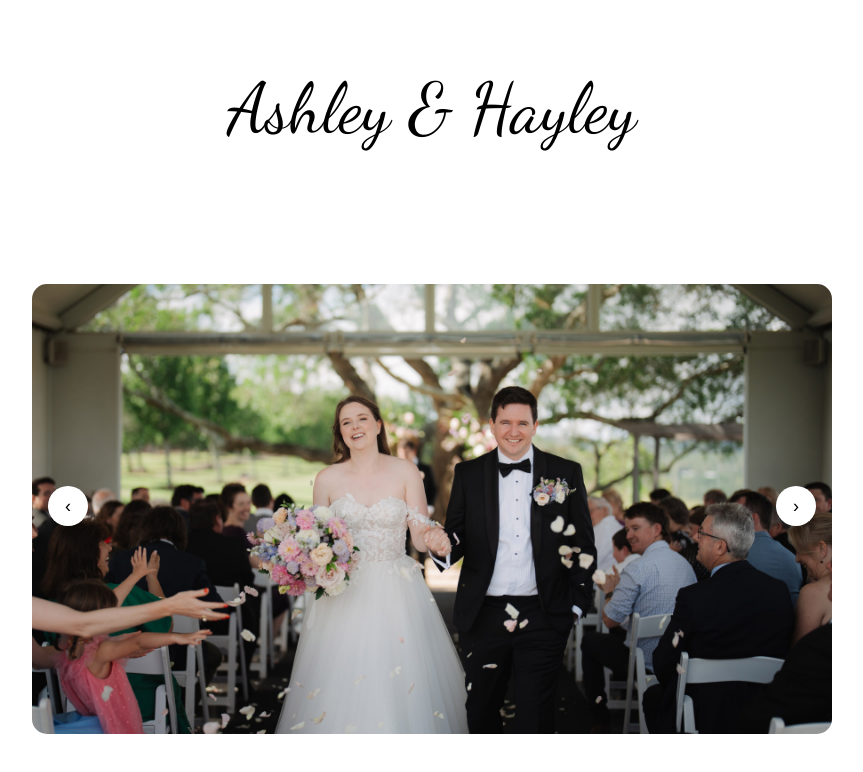
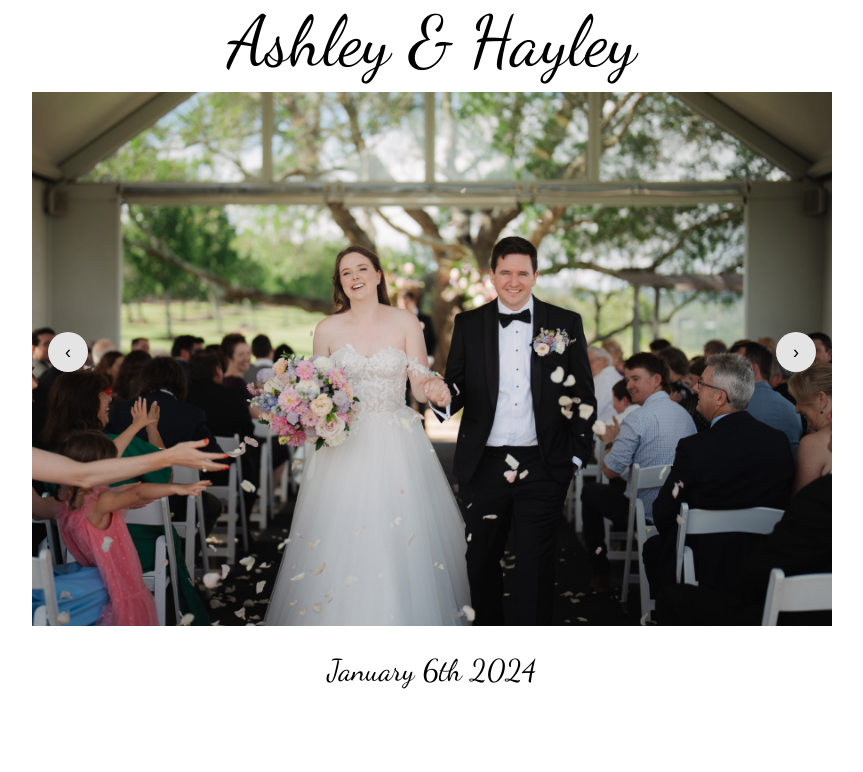
Before and after one commit to skywalkerisnull/wedding.skywalker.net.au, a plain HTML site: page index.html in a window 1280 px wide. Shown: the whole page, without its empty margins (208-1071 px from the left). Drawn offline with Linux system fonts and the light colour scheme.

Commit message:
better rendering

```diff
--- a/index.html
+++ b/index.html
@@ -30,6 +30,10 @@
         </div>
         <button class="btn btn-next">›</button>
         <button class="btn btn-prev">‹</button>
+    </div>
+    <br>
+    <div style="text-align: center;">
+        <a style="font-family: 'Dancing Script'; font-size: 30px">January 6th 2024</a>
     </div>
 </body>
 <style>
@@ -66,7 +70,7 @@
     }
 
     body {
-        height: 100vh;
+        height: 30vh;
         display: grid;
         place-items: center;
     }
@@ -74,17 +78,15 @@
     .slider {
         width: 100%;
         max-width: 800px;
-        height: 450px;
+        height: 550px;
         position: relative;
         overflow: hidden;
-        /* <===  */
-        border-radius: 15px;
     }
 
     .slide {
         width: 100%;
         max-width: 800px;
-        height: 450px;
+        height: 550px;
         position: absolute;
         transition: all 0.5s;
     }
@@ -92,7 +94,7 @@
     .slide img {
         width: 100%;
         height: 100%;
-        object-fit: cover;
+        object-fit: contain;
     }
 
     .btn {
@@ -104,7 +106,7 @@
         border-radius: 50%;
         z-index: 10px;
         cursor: pointer;
-        background-color: #fff;
+        background-color: #e4e4e4;
         font-size: 18px;
     }
 
```
